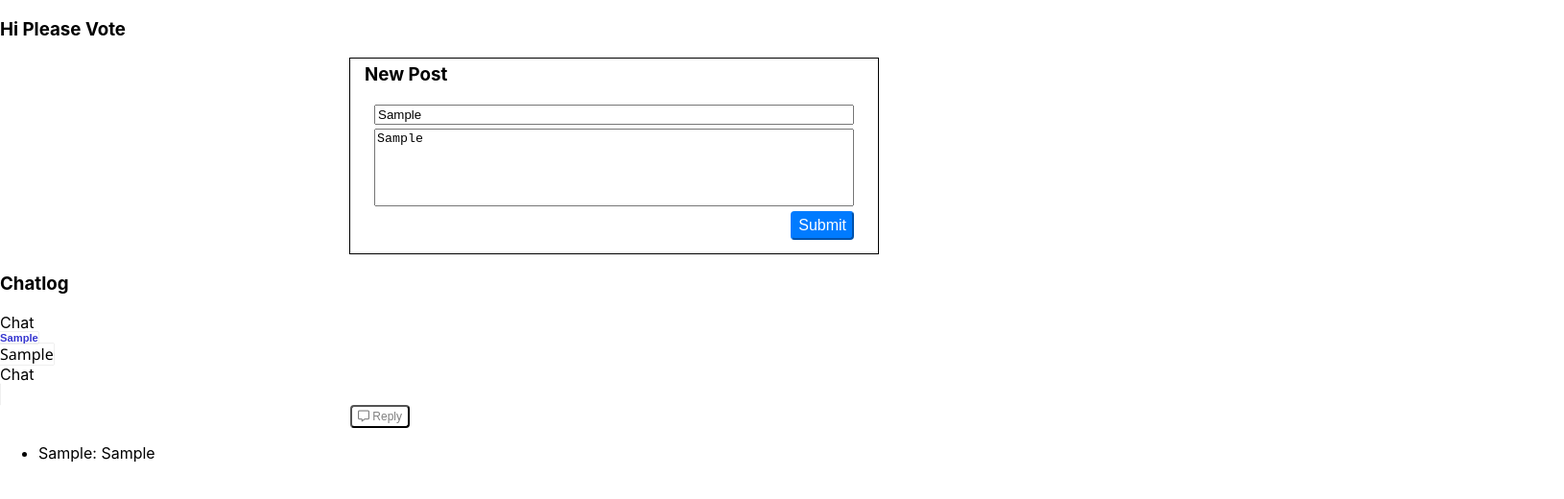
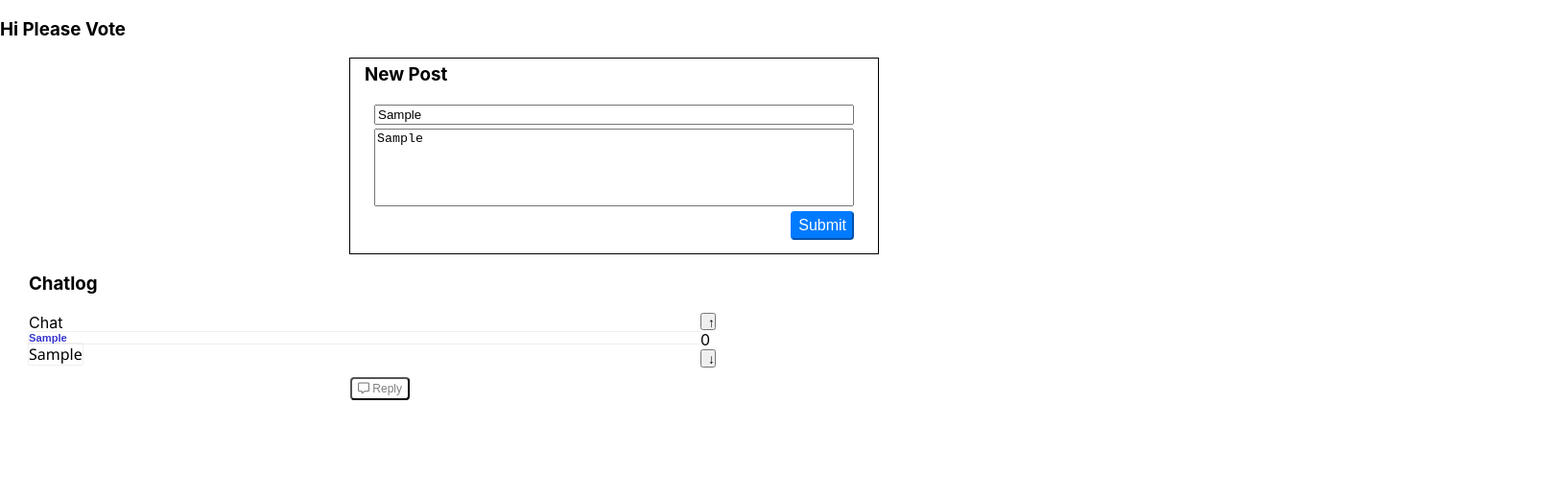
Before and after one commit to kenndai/CS110, a React (Create React App) app in the folder lab_4_chat_app/: page / in a window 1280 px wide. Both pictures are taken after typing "Sample", "Sample" into the empty fields and a click on the button "Submit". Shown: the top 520 px of the page at 96% size, 1630 px wide, since content can reach past the window. Built offline with nearby package versions, Linux system fonts and the light colour scheme.

Commit message:
added more basic css and votes to chatlog output

```diff
--- a/lab_4_chat_app/src/App.js
+++ b/lab_4_chat_app/src/App.js
@@ -5,6 +5,7 @@ import Reply from "./components/Reply";
 import ChatLog from "./components/ChatLog";
 import Chat from "./components/Chat";
 import { PostContext } from "./contexts/PostContext";
+import Vote from "./components/Votes";
 
 function App() {
 	const [posts, setPosts] = useState([]);
@@ -16,18 +17,18 @@ function App() {
 	return (
 		<>
 			<h3>Hi Please Vote</h3>
-			<PostContext.Provider value={providerPosts}>
+			<PostContext.Provider value={providerPosts} >
 				<Post />
 				<ChatLog />
-				<Chat  />
-
+				{/* <Chat  /> */}
+				{/* <Vote /> */}
 				<Reply />
 			</PostContext.Provider>
-			<ul>
+			{/* <ul>
 				{posts.map(post => (
 					<li>{`${post.name}: ${post.textContent}`}</li>
 				))}
-			</ul>
+			</ul> */}
 		</>
 	);
 }
--- a/lab_4_chat_app/src/components/Chat.css
+++ b/lab_4_chat_app/src/components/Chat.css
@@ -3,7 +3,8 @@
     font-family:sans-serif;
     font-size: 70%;
     box-shadow: 0 0 0 .1pt grey;
-    max-width: fit-content;
+    width: 700px;
+    height: flex;
 }
 .textContent{
     box-shadow: 0 0 0 .1pt grey;
--- a/lab_4_chat_app/src/components/Chat.jsx
+++ b/lab_4_chat_app/src/components/Chat.jsx
@@ -4,11 +4,16 @@ import React from "react";
 import './Chat.css'
 
 function Chat({name, textContent}) {
-	return (<div>
-		Chat
-				<div className = "name"><b>{name}</b> </div>
-				<div className = "textContent"> {textContent} <br/></div>
-		</div>)
+	if({name}){
+		return (<div>
+			Chat
+					<div className = "name"><b>{name}</b> </div>
+					<div className = "textContent"> {textContent} <br/></div>
+			</div>)
+	}
+	else{
+		return;
+	}
 }
 
 export default Chat;
--- /dev/null
+++ b/lab_4_chat_app/src/components/ChatLog.css
@@ -0,0 +1,13 @@
+.chatLog{
+    margin: auto;
+    margin-left:30px;
+    /* padding:px; */
+    width: 125%;
+
+}
+.chatContainer{
+    display:flex;
+    flex-direction: row;
+    margin-top: 5px;
+    margin-bottom: 5px;
+}
--- a/lab_4_chat_app/src/components/ChatLog.jsx
+++ b/lab_4_chat_app/src/components/ChatLog.jsx
@@ -1,18 +1,27 @@
 import React from "react";
 import Chat from "./Chat";
+import './ChatLog.css'
 import { useContext } from "react";
 import { PostContext } from "../contexts/PostContext";
+import Vote from "./Votes";
+
 function ChatLog() {
 	const{posts,setPosts} = useContext(PostContext);
 	console.log(posts);
 	return (
 		<>
-			<div className = "ChatLog">
+			<div className = "chatLog">
 				<h3>Chatlog</h3>{/* <div><Chat></Chat></div> */}
 				<div className = "Chat">
-					{posts.map(item=>{
-						return <Chat{...item}/>;
+					{posts.map(item =>{
+						return (<div className = "chatContainer">
+							<Chat{...item}/>
+							<Vote />
+							</div>);
+						// , <Vote />);
 					})}
+				</div>
+				<div className="Vote">
 				</div>
 			</div>
 		</>
--- /dev/null
+++ b/lab_4_chat_app/src/components/Votes.css
@@ -0,0 +1,6 @@
+.arrows{
+    height:30%;
+    width: 30%;
+    text-align: center;
+
+}
--- a/lab_4_chat_app/src/components/Votes.jsx
+++ b/lab_4_chat_app/src/components/Votes.jsx
@@ -1,4 +1,5 @@
 import React, { useState } from "react";
+import './Votes.css'
 
 function Vote() {
 	const [votes, setVotes] = useState(0);
```
